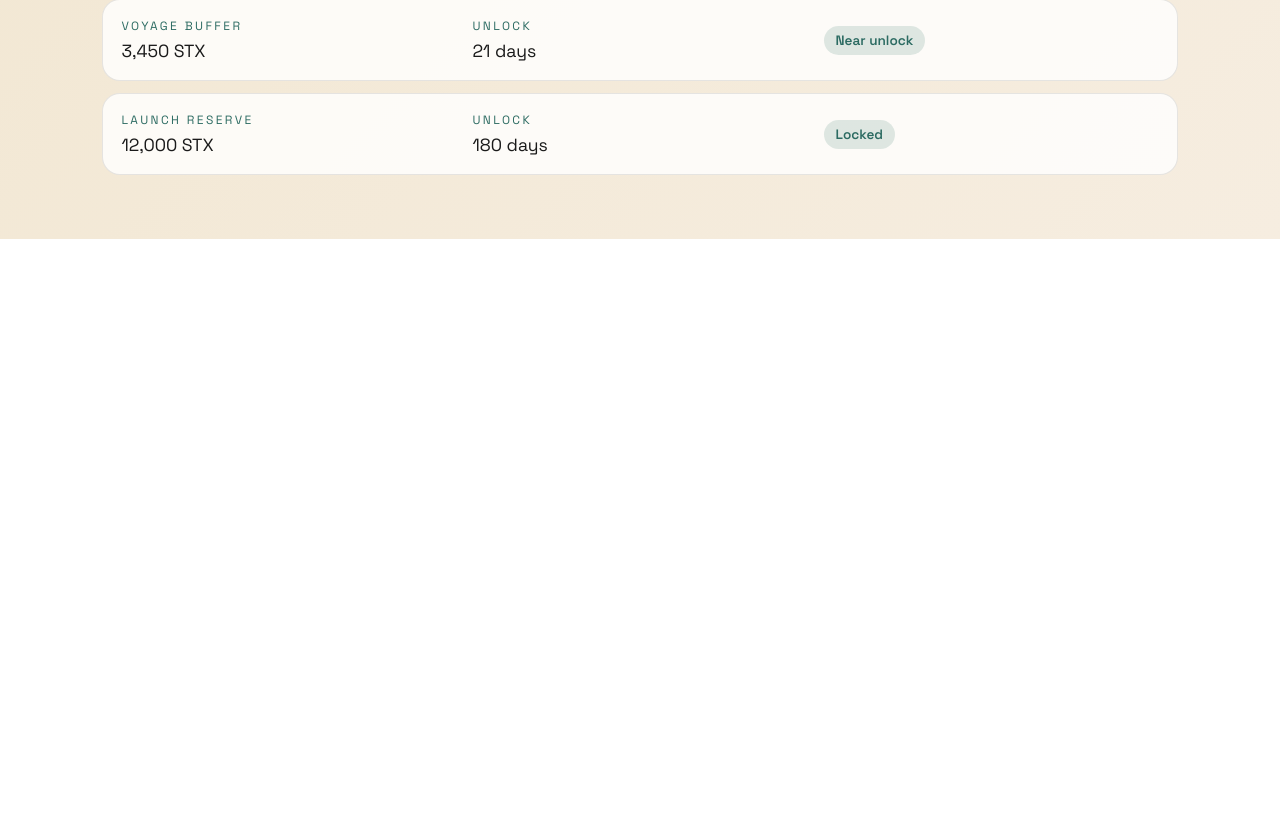
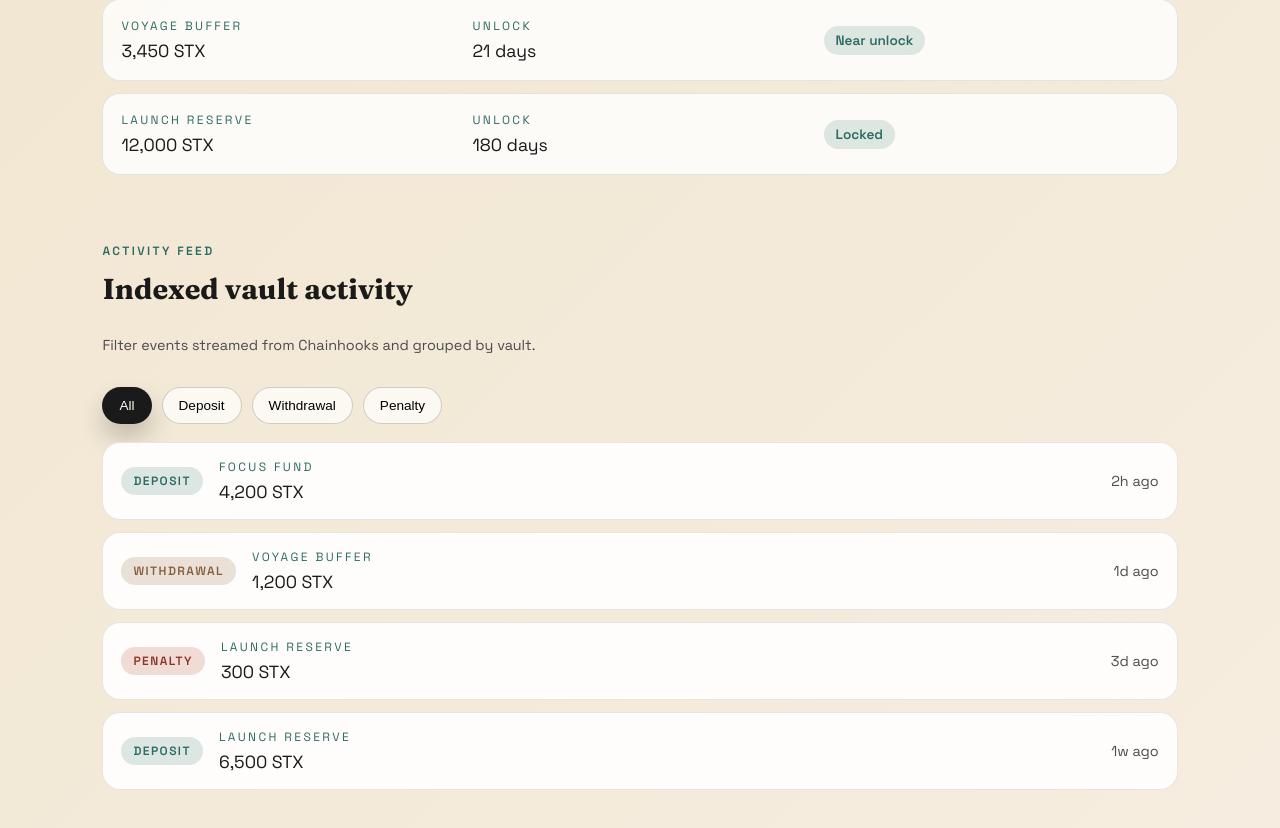
Before and after one commit to TYDev01/The-Vault, a Next.js app in the folder frontend/: page / in a window 1280 px wide. Shown: the part 1707-2535 px from the top of the page. Before the commit the page ends 1946 px from the top, so only its background shows below. Built offline with nearby package versions, Linux system fonts and the light colour scheme.

Commit message:
added and activity feed section with filterable chainhook style events

```diff
--- a/frontend/app/globals.css
+++ b/frontend/app/globals.css
@@ -330,6 +330,65 @@ img {
   font-weight: 600;
 }
 
+.activity {
+  display: grid;
+  gap: 18px;
+}
+
+.activity-filters {
+  display: flex;
+  gap: 10px;
+  flex-wrap: wrap;
+}
+
+.event-list {
+  display: grid;
+  gap: 12px;
+}
+
+.event-item {
+  display: grid;
+  grid-template-columns: auto 1fr auto;
+  gap: 16px;
+  align-items: center;
+  padding: 16px 18px;
+  border-radius: var(--radius-md);
+  background: rgba(255, 255, 255, 0.9);
+  border: 1px solid rgba(26, 26, 26, 0.1);
+}
+
+.event-badge {
+  padding: 6px 12px;
+  border-radius: 999px;
+  font-size: 0.75rem;
+  text-transform: uppercase;
+  letter-spacing: 0.12em;
+  font-weight: 600;
+  background: rgba(217, 123, 58, 0.15);
+  color: var(--accent);
+}
+
+.event-badge.deposit {
+  background: rgba(44, 107, 98, 0.16);
+  color: var(--accent-2);
+}
+
+.event-badge.withdrawal {
+  background: rgba(138, 94, 59, 0.18);
+  color: var(--accent-3);
+}
+
+.event-badge.penalty {
+  background: rgba(185, 79, 60, 0.2);
+  color: #8b3326;
+}
+
+.event-time {
+  margin: 0;
+  font-size: 0.9rem;
+  color: var(--ink-soft);
+}
+
 @keyframes lift {
   from {
     opacity: 0;
--- a/frontend/app/page.tsx
+++ b/frontend/app/page.tsx
@@ -11,9 +11,19 @@ export default function Home() {
   const [amount, setAmount] = useState("");
   const [duration, setDuration] = useState("");
   const [label, setLabel] = useState("");
+  const [activeFilter, setActiveFilter] = useState("All");
   const [baseUrl, setBaseUrl] = useState<string | null>(null);
   const parsedAmount = Number(amount.replace(/,/g, ""));
   const estimatedPenalty = Number.isFinite(parsedAmount) ? Math.round(parsedAmount * 0.08) : null;
+  const activity = [
+    { type: "Deposit", vault: "Focus Fund", amount: "4,200 STX", time: "2h ago" },
+    { type: "Withdrawal", vault: "Voyage Buffer", amount: "1,200 STX", time: "1d ago" },
+    { type: "Penalty", vault: "Launch Reserve", amount: "300 STX", time: "3d ago" },
+    { type: "Deposit", vault: "Launch Reserve", amount: "6,500 STX", time: "1w ago" }
+  ];
+  const filters = ["All", "Deposit", "Withdrawal", "Penalty"];
+  const visibleActivity =
+    activeFilter === "All" ? activity : activity.filter((item) => item.type === activeFilter);
 
   const handleCheckStatus = async () => {
     setStatus("checking");
@@ -214,6 +224,38 @@ export default function Home() {
           ))}
         </div>
       </section>
+
+      <section className="activity reveal">
+        <div>
+          <p className="label">Activity feed</p>
+          <h2 className="section-title">Indexed vault activity</h2>
+          <p className="status">Filter events streamed from Chainhooks and grouped by vault.</p>
+        </div>
+        <div className="activity-filters">
+          {filters.map((filter) => (
+            <button
+              key={filter}
+              className={`pill ${activeFilter === filter ? "primary" : ""}`}
+              type="button"
+              onClick={() => setActiveFilter(filter)}
+            >
+              {filter}
+            </button>
+          ))}
+        </div>
+        <div className="event-list">
+          {visibleActivity.map((item) => (
+            <div key={`${item.type}-${item.vault}-${item.time}`} className="event-item">
+              <span className={`event-badge ${item.type.toLowerCase()}`}>{item.type}</span>
+              <div>
+                <p className="card-kicker">{item.vault}</p>
+                <p className="card-value">{item.amount}</p>
+              </div>
+              <p className="event-time">{item.time}</p>
+            </div>
+          ))}
+        </div>
+      </section>
     </main>
   );
 }
```
